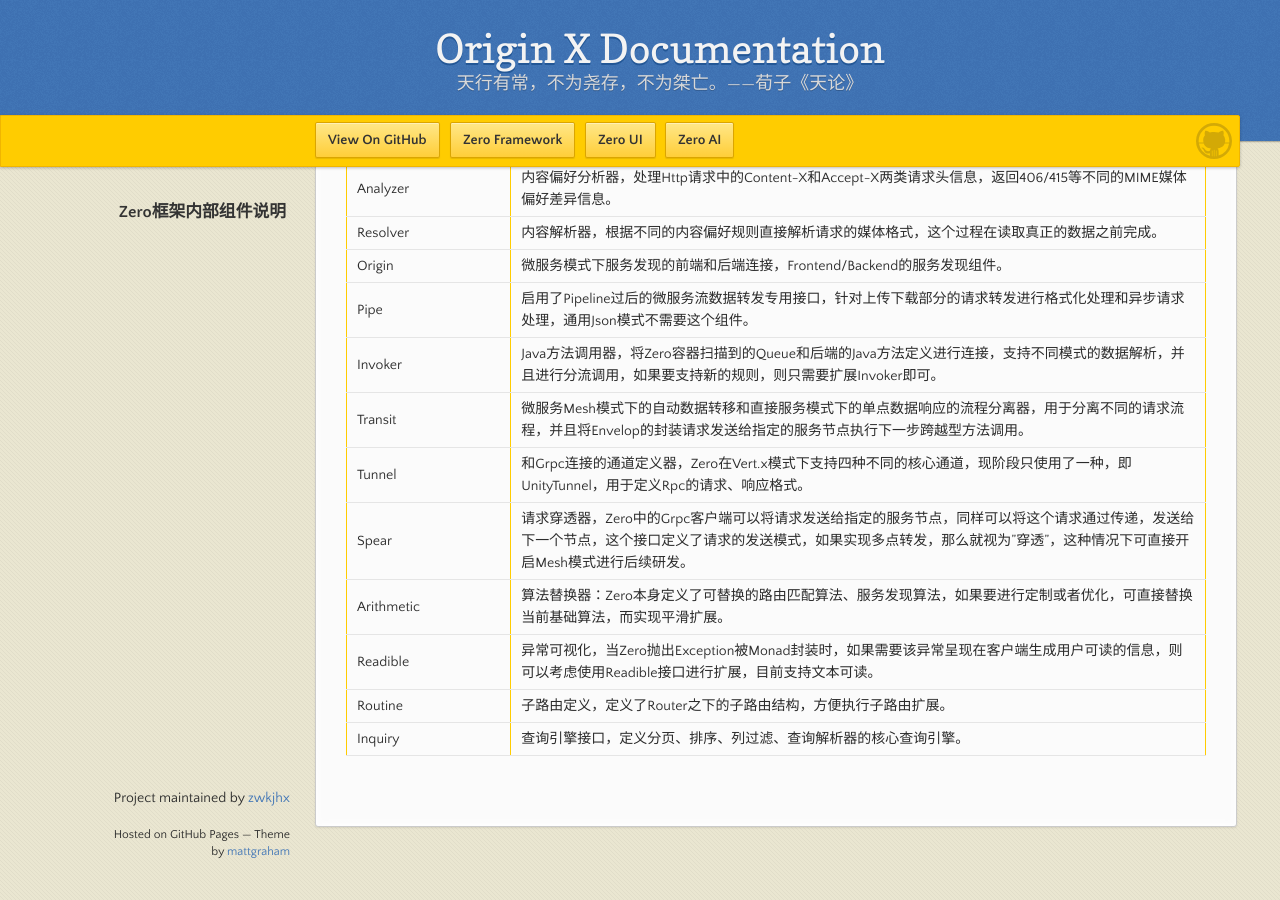
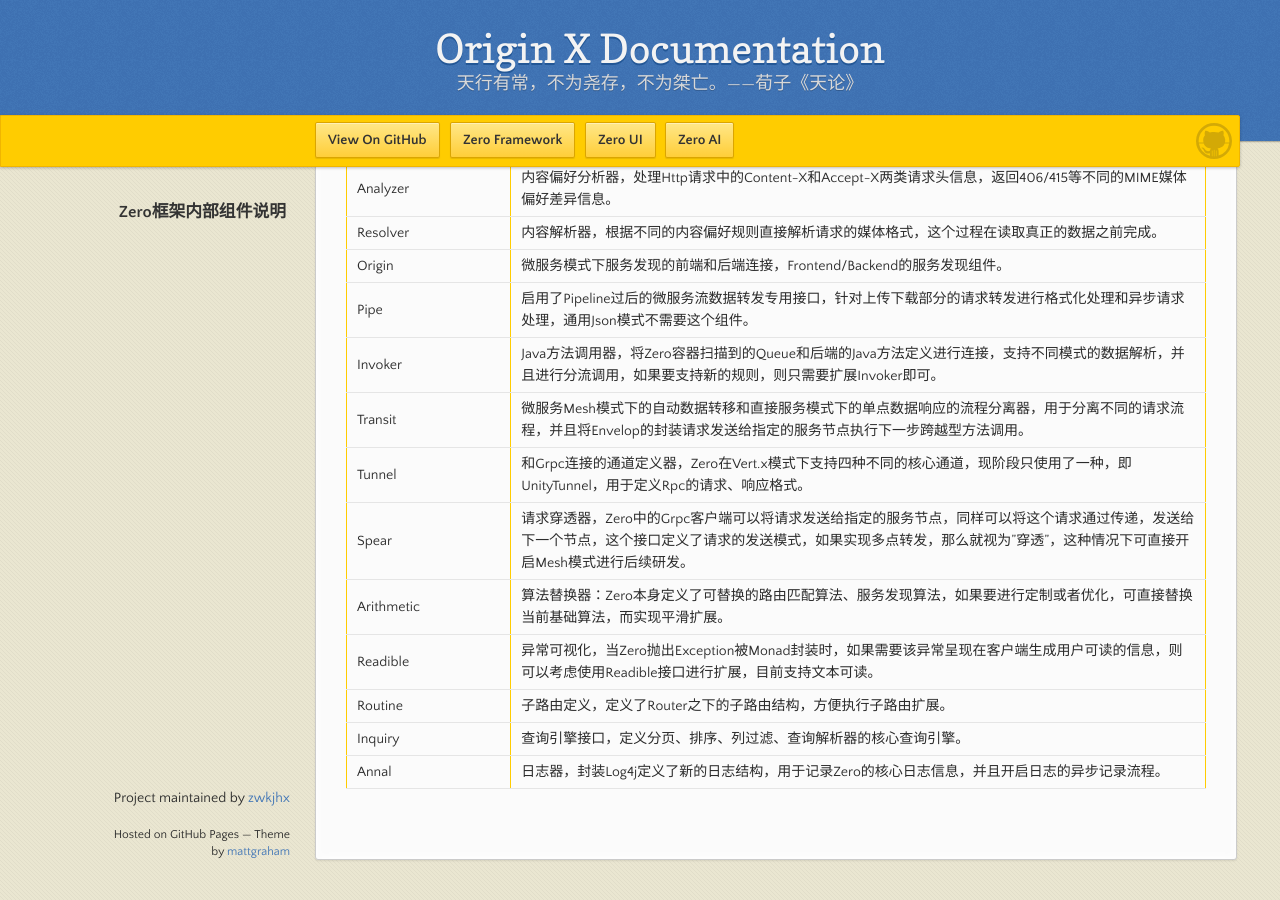
Before and after one commit to zwkjhx/ox-doc, a Jekyll site: the page built from specification/1-zerogui-fan/spc-004-zeronei-bu-zu-jian-shuo-ming.md, in a window 1280 px wide and 900 px high, scrolled down 1462 px. Built offline with Jekyll 4.4.1, drawn with Linux system fonts in a browser that asks for light colours; our own code applies the rules of GitHub Pages for plain Markdown files; before the commit the page ends 2329 px from its top, so only the background shows below that.

Commit message:
Updates specification/1-zerogui-fan/spc-004-zeronei-bu-zu-jian-shuo-ming.md
Auto commit by GitBook Editor

```diff
--- a/specification/1-zerogui-fan/spc-004-zeronei-bu-zu-jian-shuo-ming.md
+++ b/specification/1-zerogui-fan/spc-004-zeronei-bu-zu-jian-shuo-ming.md
@@ -41,3 +41,4 @@
 | Readible | 异常可视化，当Zero抛出Exception被Monad封装时，如果需要该异常呈现在客户端生成用户可读的信息，则可以考虑使用Readible接口进行扩展，目前支持文本可读。 |
 | Routine | 子路由定义，定义了Router之下的子路由结构，方便执行子路由扩展。 |
 | Inquiry | 查询引擎接口，定义分页、排序、列过滤、查询解析器的核心查询引擎。 |
+| Annal | 日志器，封装Log4j定义了新的日志结构，用于记录Zero的核心日志信息，并且开启日志的异步记录流程。 |
```
